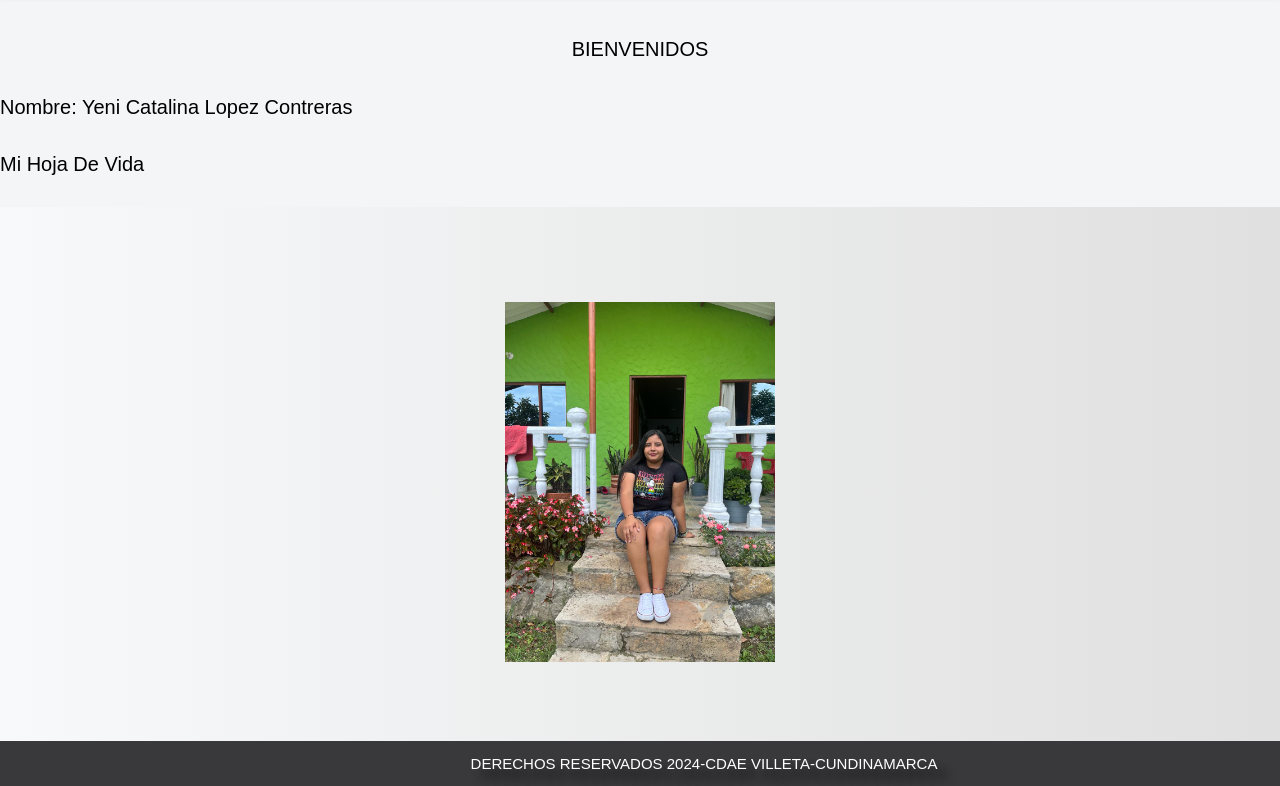
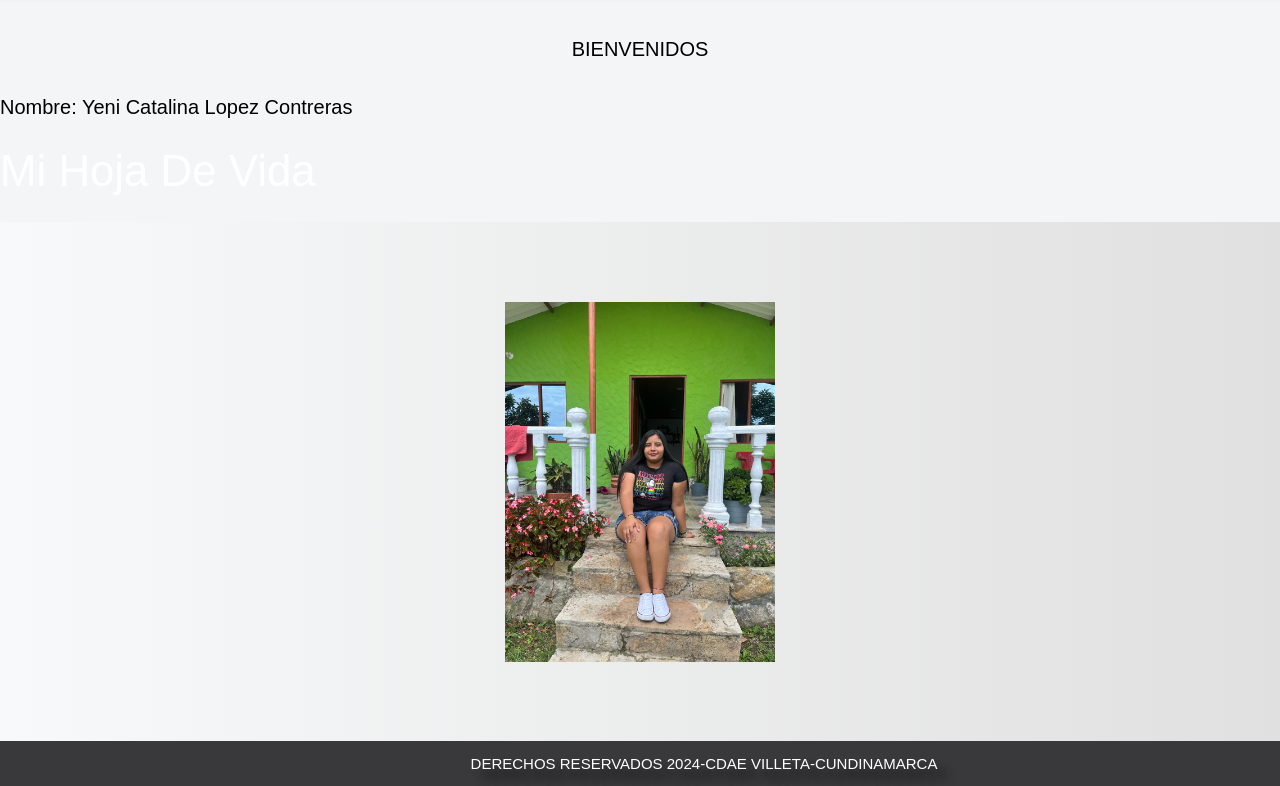
Before and after one commit to 3213264993/HojaDeVida2, a plain HTML site: page index.html in a window 1280 px wide. Shown: the part 78-864 px from the top of the page. Drawn offline with Linux system fonts and the light colour scheme.

Commit message:
modifique la barra de menu y añadi al estilo el h3

```diff
--- a/index.html
+++ b/index.html
@@ -24,7 +24,7 @@
 
                      <article>
                         <h2> Nombre: Yeni Catalina Lopez Contreras</h2>
-                        <h2> Mi Hoja De Vida</h2>
+                        <h3> Mi Hoja De Vida</h3>
 
 
     </article>
```
